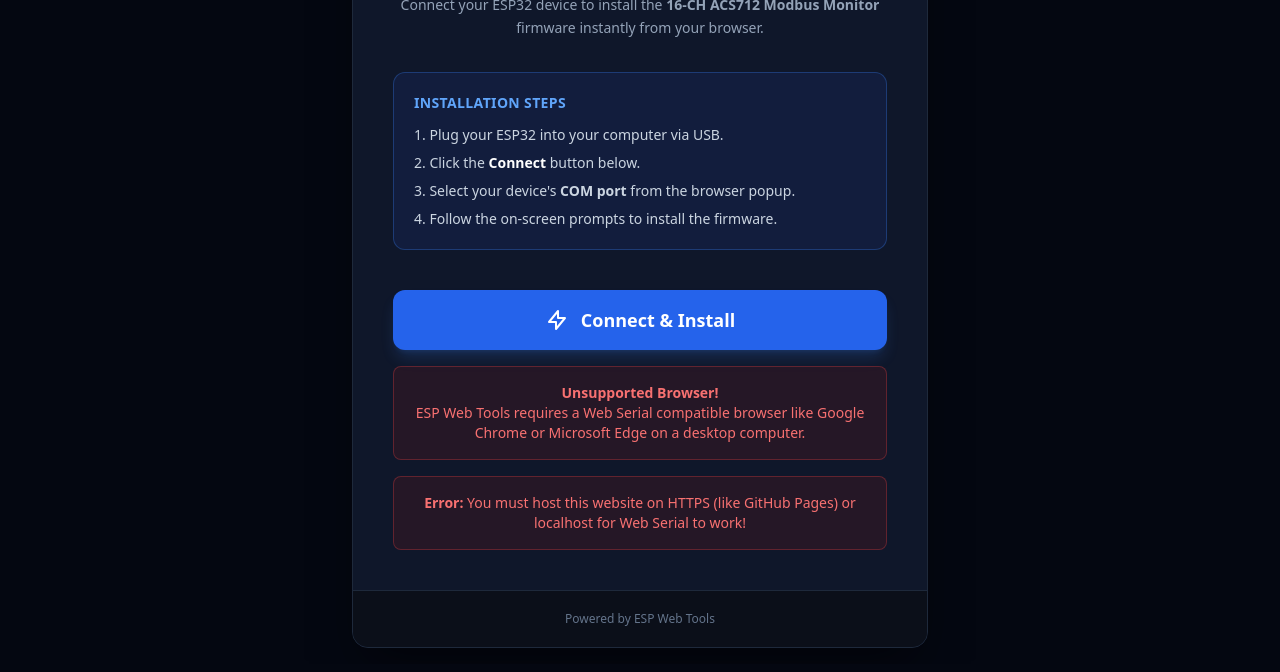
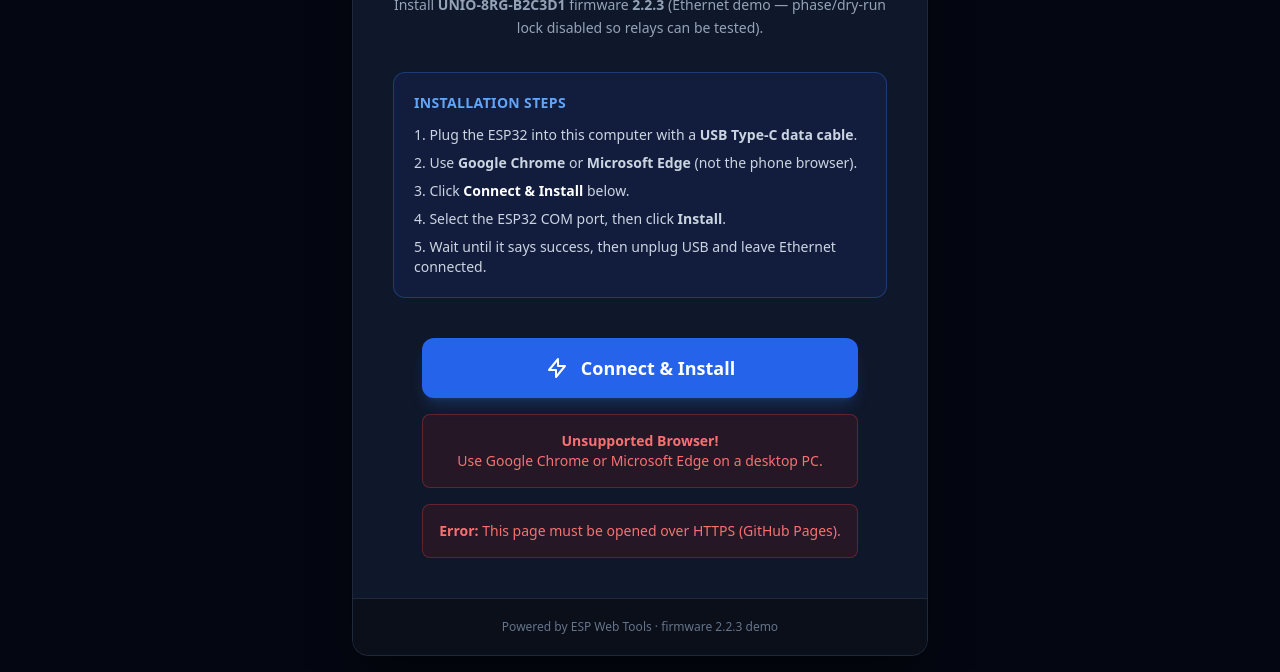
Before and after one commit to Uniolabs123/Device-Update, a plain HTML site: page index.html in a window 1280 px wide. Shown: the part 175-847 px from the top of the page. Drawn offline with nearby package versions, Linux system fonts and the light colour scheme.

Commit message:
Add files via upload

```diff
--- a/index.html
+++ b/index.html
@@ -3,9 +3,7 @@
 <head>
     <meta charset="UTF-8">
     <meta name="viewport" content="width=device-width, initial-scale=1.0">
-    <title>ESP32 Web Flasher - Unio Labs</title>
-
-    <!-- Tailwind CSS (via CDN) -->
+    <title>UNIO Irrigation — Device Update</title>
     <script src="https://cdn.tailwindcss.com"></script>
     <script>
         tailwind.config = {
@@ -22,13 +20,10 @@
             }
         }
     </script>
-
-    <!-- ESP Web Tools Official Script -->
     <script type="module" src="https://unpkg.com/esp-web-tools@10/dist/web/install-button.js?module"></script>
 </head>
 <body class="bg-background min-h-screen text-slate-300 font-sans antialiased flex flex-col items-center justify-center p-4">
 
-    <!-- Navbar -->
     <nav class="fixed top-0 w-full bg-cardBg/80 backdrop-blur-md border-b border-cardBorder z-50">
         <div class="max-w-7xl mx-auto px-4 sm:px-6 lg:px-8">
             <div class="flex items-center justify-between h-16">
@@ -40,49 +35,47 @@
         </div>
     </nav>
 
-    <!-- Main Container -->
     <div class="w-full max-w-xl mt-16">
         <div class="bg-cardBg rounded-2xl shadow-2xl shadow-black/50 border border-cardBorder overflow-hidden">
 
             <div class="p-8 sm:p-10">
                 <header class="text-center mb-8">
-                    <h1 class="text-3xl font-bold text-white tracking-tight mb-3">ACS712 Controller Updater</h1>
+                    <h1 class="text-3xl font-bold text-white tracking-tight mb-3">UNIO Irrigation Updater</h1>
                     <p class="text-slate-400 text-sm mx-auto leading-relaxed">
-                        Connect your ESP32 device to install the <strong>16-CH ACS712 Modbus Monitor</strong> firmware instantly from your browser.
+                        Install <strong>UNIO-8RG-B2C3D1</strong> firmware <strong>2.2.3</strong>
+                        (Ethernet demo — phase/dry-run lock disabled so relays can be tested).
                     </p>
                 </header>
 
-                <!-- Instructions -->
                 <div class="mb-8 bg-blue-900/20 border border-blue-500/30 rounded-xl p-5">
                     <h3 class="text-blue-400 font-semibold text-sm mb-3 uppercase tracking-wide">Installation Steps</h3>
                     <ol class="list-decimal list-inside text-slate-300 text-sm space-y-2">
-                        <li>Plug your ESP32 into your computer via USB.</li>
-                        <li>Click the <strong class="text-white">Connect</strong> button below.</li>
-                        <li>Select your device's <strong>COM port</strong> from the browser popup.</li>
-                        <li>Follow the on-screen prompts to install the firmware.</li>
+                        <li>Plug the ESP32 into this computer with a <strong>USB Type-C data cable</strong>.</li>
+                        <li>Use <strong>Google Chrome</strong> or <strong>Microsoft Edge</strong> (not the phone browser).</li>
+                        <li>Click <strong class="text-white">Connect &amp; Install</strong> below.</li>
+                        <li>Select the ESP32 COM port, then click <strong>Install</strong>.</li>
+                        <li>Wait until it says success, then unplug USB and leave Ethernet connected.</li>
                     </ol>
                 </div>
 
                 <div class="flex flex-col items-center justify-center mt-10">
-                    <!-- The Magic ESP Web Tools Button -->
                     <esp-web-install-button manifest="manifest.json">
                         <button slot="activate" class="w-full bg-blue-600 hover:bg-blue-500 text-white font-bold py-4 px-8 rounded-xl transition-all shadow-lg shadow-blue-500/20 active:scale-95 flex items-center justify-center space-x-3 text-lg">
                             <svg class="w-6 h-6" fill="none" stroke="currentColor" viewBox="0 0 24 24"><path stroke-linecap="round" stroke-linejoin="round" stroke-width="2" d="M13 10V3L4 14h7v7l9-11h-7z"></path></svg>
-                            <span>Connect & Install</span>
+                            <span>Connect &amp; Install</span>
                         </button>
-
                         <span slot="unsupported" class="text-red-400 text-sm mt-4 text-center block bg-red-900/20 p-4 rounded-lg border border-red-500/30">
-                            <strong>Unsupported Browser!</strong><br>ESP Web Tools requires a Web Serial compatible browser like Google Chrome or Microsoft Edge on a desktop computer.
+                            <strong>Unsupported Browser!</strong><br>Use Google Chrome or Microsoft Edge on a desktop PC.
                         </span>
                         <span slot="not-allowed" class="text-red-400 text-sm mt-4 text-center block bg-red-900/20 p-4 rounded-lg border border-red-500/30">
-                            <strong>Error:</strong> You must host this website on HTTPS (like GitHub Pages) or localhost for Web Serial to work!
+                            <strong>Error:</strong> This page must be opened over HTTPS (GitHub Pages).
                         </span>
                     </esp-web-install-button>
                 </div>
             </div>
 
             <div class="bg-[#0b0f19] px-8 py-5 border-t border-cardBorder text-center">
-                <p class="text-xs text-slate-500 font-medium">Powered by ESP Web Tools</p>
+                <p class="text-xs text-slate-500 font-medium">Powered by ESP Web Tools · firmware 2.2.3 demo</p>
             </div>
         </div>
     </div>
```
Also changed, not shown: manifest.json, 1 other file.
